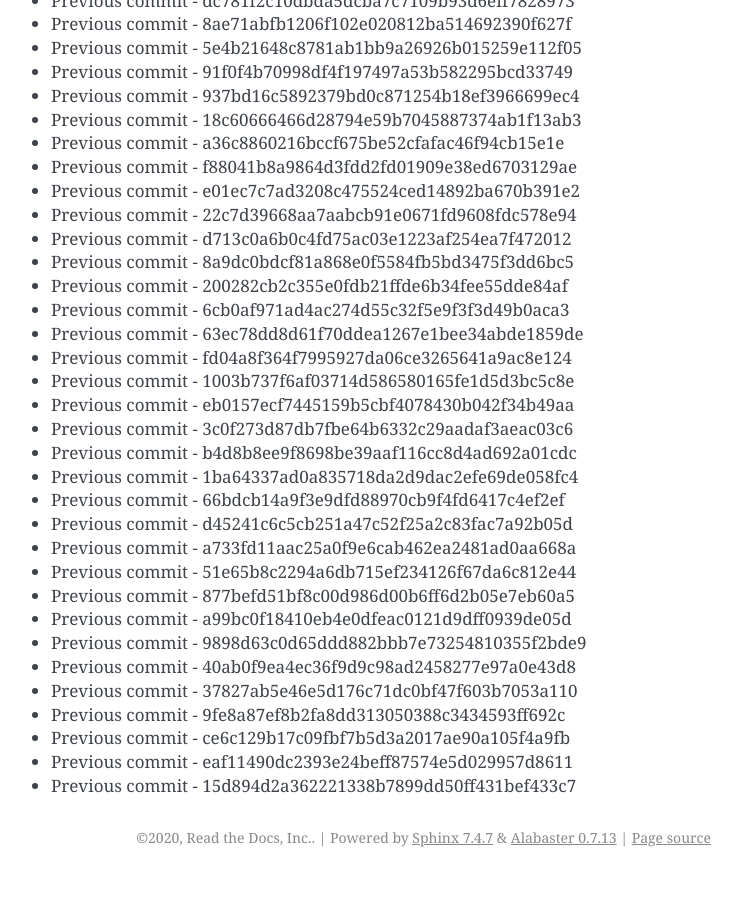
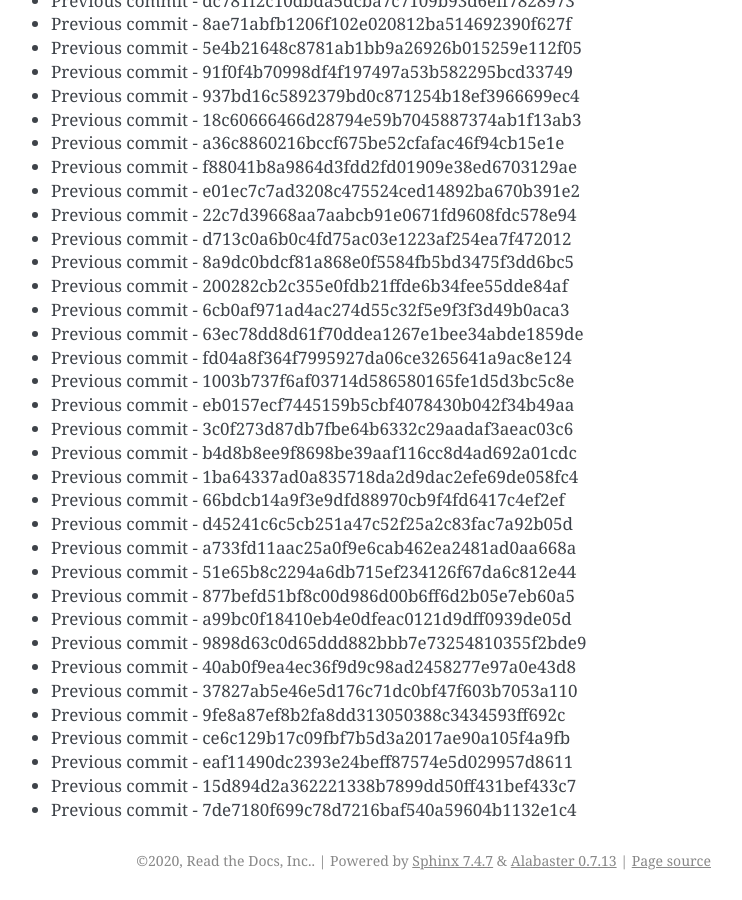
Before and after one commit to readthedocs/rtd-git-stresstest, a Sphinx documentation site: the page built from docs/updates.rst, in a window 1280 px wide and 900 px high, scrolled down 100697 px. Shown: the whole window, without its empty margins (399-1141 px from the left). Built offline with Sphinx 7.4.7, drawn with Linux system fonts in a browser that asks for light colours; before the commit the page ends 101574 px from its top, so only the background shows below that.

Commit message:
Generating commit from previous: 7de7180f699c78d7216baf540a59604b1132e1c4

```diff
--- a/docs/updates.rst
+++ b/docs/updates.rst
@@ -4263,3 +4263,4 @@ It can be tested for any performance characteristics.
 * Previous commit - ce6c129b17c09fbf7b5d3a2017ae90a105f4a9fb
 * Previous commit - eaf11490dc2393e24beff87574e5d029957d8611
 * Previous commit - 15d894d2a362221338b7899dd50ff431bef433c7
+* Previous commit - 7de7180f699c78d7216baf540a59604b1132e1c4
```
